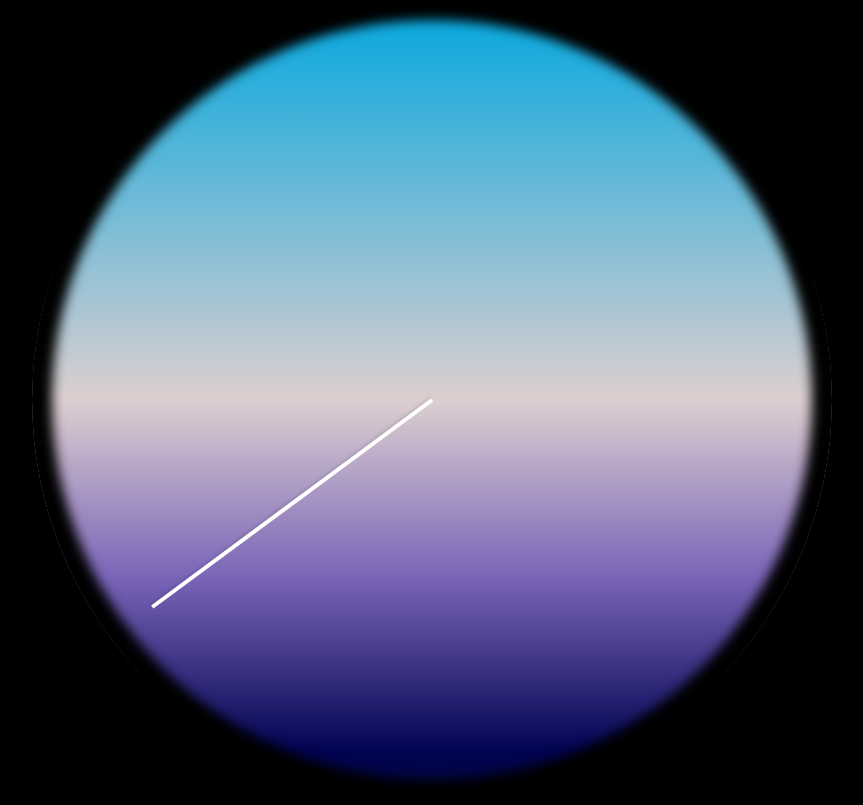
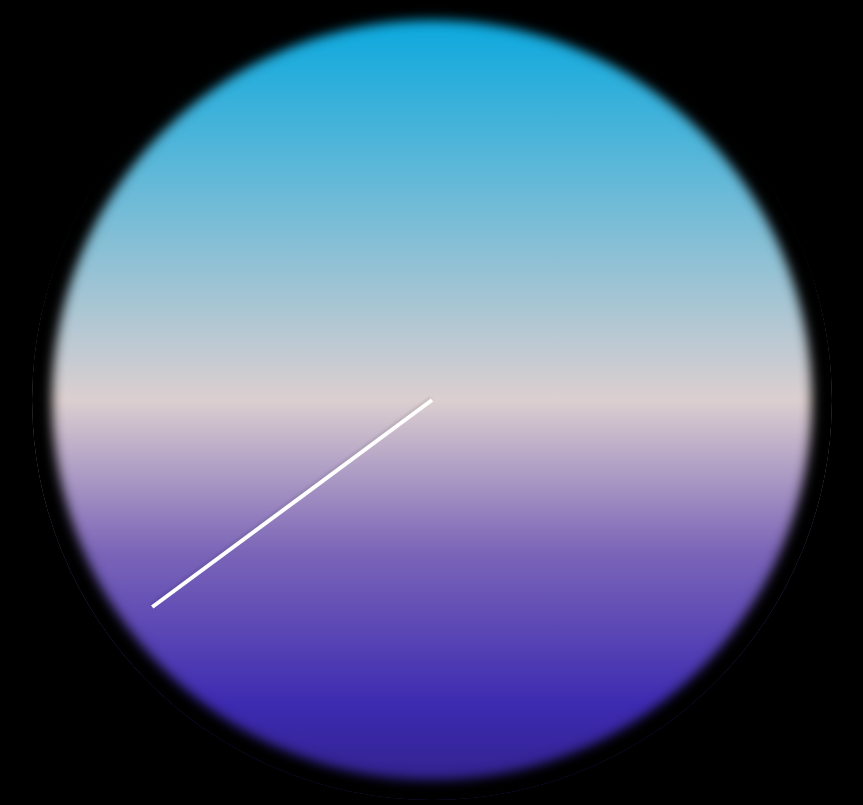
Before and after one commit to qjack001/Time-Feel, a plain HTML site: page index.html in a window 1280 px wide. Shown: the whole page, without its empty margins (208-1071 px from the left). Drawn offline with Linux system fonts and the light colour scheme.

Commit message:
improve gradient

```diff
--- a/index.html
+++ b/index.html
@@ -45,9 +45,9 @@
                 box-shadow: inset 0 0 12px 20px #000;
 
                 background: rgb(0,166,222); /* Old browsers */
-                background: -moz-linear-gradient(0deg, rgba(0,8,59,1) 0%, rgba(0,3,82,1) 6%, rgba(123,101,184,1) 28%, rgba(220,207,208,1) 50%, rgba(0,166,222,1) 100%);
-                background: -webkit-linear-gradient(0deg, rgba(0,8,59,1) 0%, rgba(0,3,82,1) 6%, rgba(123,101,184,1) 28%, rgba(220,207,208,1) 50%, rgba(0,166,222,1) 100%);
-                background: linear-gradient(0deg, rgba(0,8,59,1) 0%, rgba(0,3,82,1) 6%, rgba(123,101,184,1) 28%, rgba(220,207,208,1) 50%, rgba(0,166,222,1) 100%);
+                background: -moz-linear-gradient(0deg, rgba(47,33,135,1) 0%, rgba(61,43,177,1) 12%, rgba(123,101,184,1) 31%, rgba(220,207,208,1) 50%, rgba(0,166,222,1) 100%);
+                background: -webkit-linear-gradient(0deg, rgba(47,33,135,1) 0%, rgba(61,43,177,1) 12%, rgba(123,101,184,1) 31%, rgba(220,207,208,1) 50%, rgba(0,166,222,1) 100%);
+                background: linear-gradient(0deg, rgba(47,33,135,1) 0%, rgba(61,43,177,1) 12%, rgba(123,101,184,1) 31%, rgba(220,207,208,1) 50%, rgba(0,166,222,1) 100%);
 
                 -webkit-animation: fade 2s ease;
                 animation: fade 2s ease;
```
